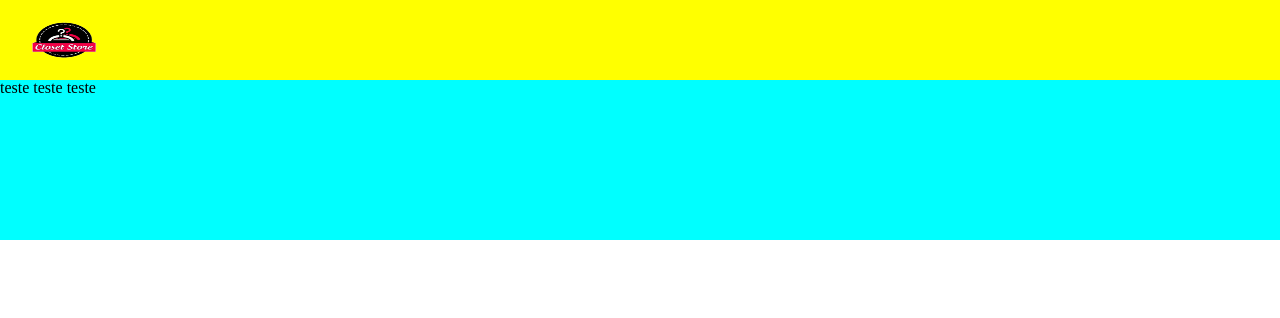
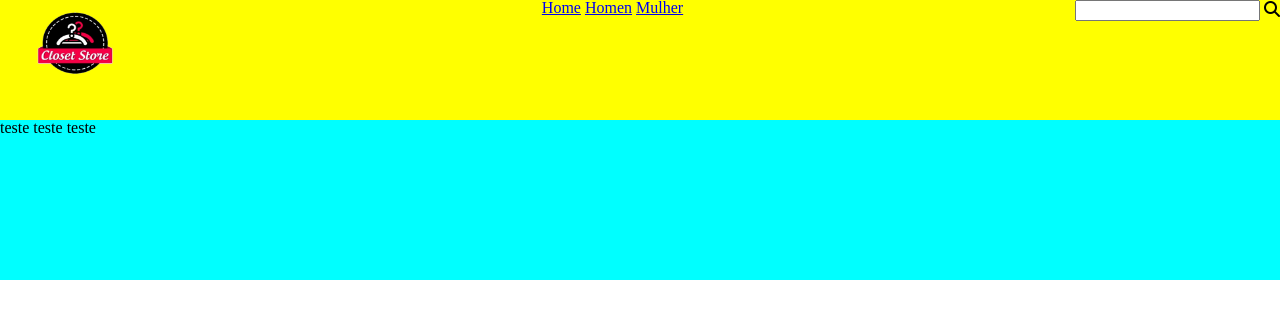
Before and after one commit to carlosedms/VirtualShop, a plain HTML site: page index.html in a window 1280 px wide. Drawn offline with Linux system fonts and the light colour scheme.

Commit message:
adicionado icones

```diff
--- a/index.css
+++ b/index.css
@@ -5,14 +5,17 @@
 
 .container-header{
     display: flex;
-    height: 10vh;
+    justify-content: space-between;
+    height: 15vh;
     width: 100vw;
     background-color: yellow;
 }
 
 .logo-header{
-    width: 10vw;
-    height: auto;
+    position: relative;
+    padding: 0;
+    margin: 0;
+    bottom: 27px;
 }
 
 .container-footer{
--- a/index.html
+++ b/index.html
@@ -8,17 +8,30 @@
     <!-- Reset do css para as tags -->
     <link rel="stylesheet" href="./ResetCSS.css">
     <link rel="stylesheet" href="./index.css">
+    <!-- import icons -->
+    <script src="https://kit.fontawesome.com/2b621033ea.js" crossorigin="anonymous"></script>
     <!-- titulo do site -->
     <title>Closet Store</title>
 </head>
 <body>
     <div class="container-home-page">
         <div class="container-header">
-            <img class="logo-header" src="_Image/background/nav/logo.png" alt="logo">
+            <img class="logo-header" height="140px" width="150px" src="_Image/background/nav/logo.png" alt="logo">
+            <div class="container-nav-header">
+                <a href="#">Home</a>
+                <a href="#">Homen</a>
+                <a href="#">Mulher</a>
+            </div>
+            <div class="container-busca-header">
+                <input type="text" class="input-busca-header">
+                <i class="fas fa-search"></i>
+            </div>
         </div>
+
         <div class="container-main">
 
         </div>
+
         <div class="container-footer">
             teste teste teste
         </div>
```
